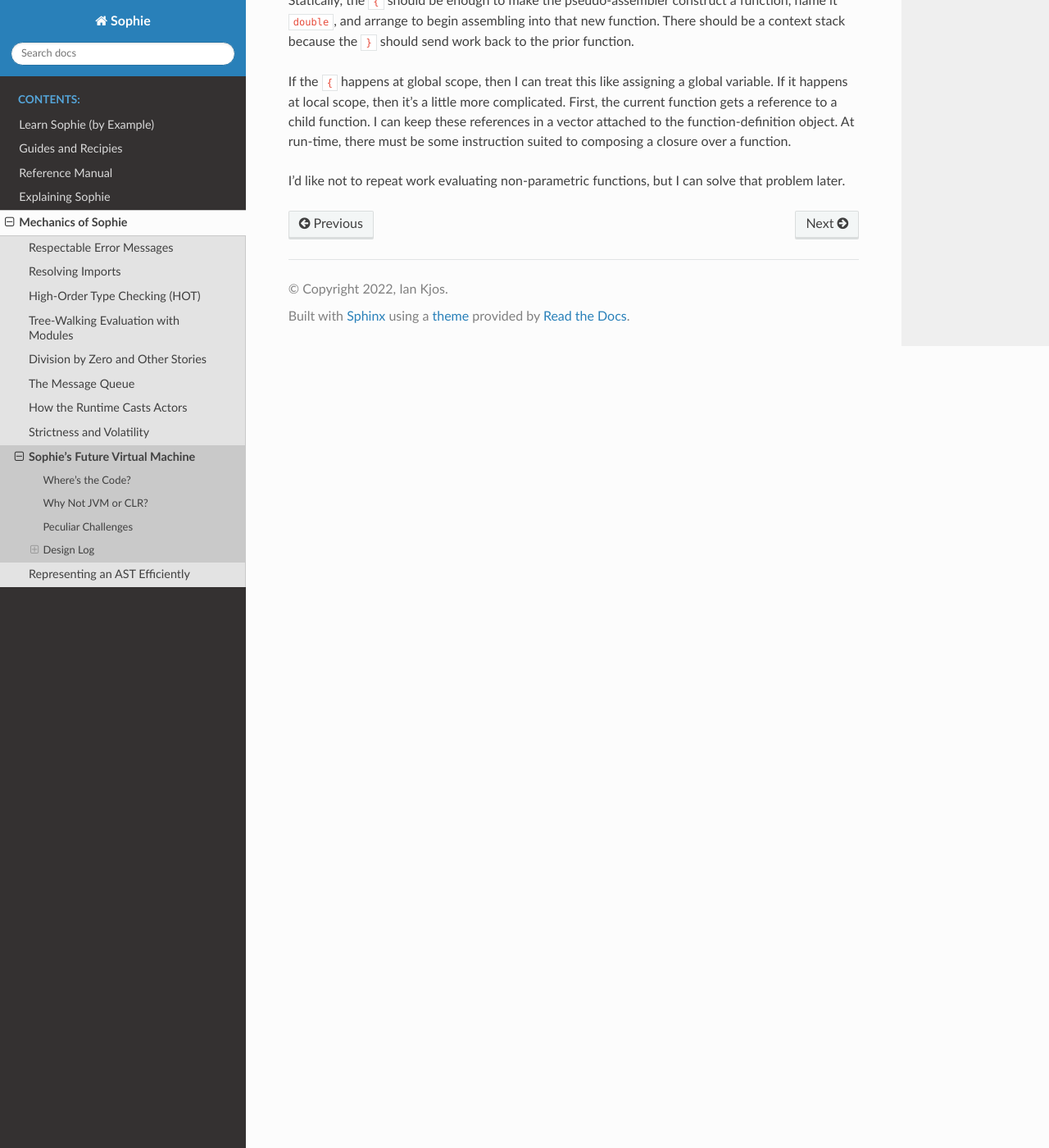
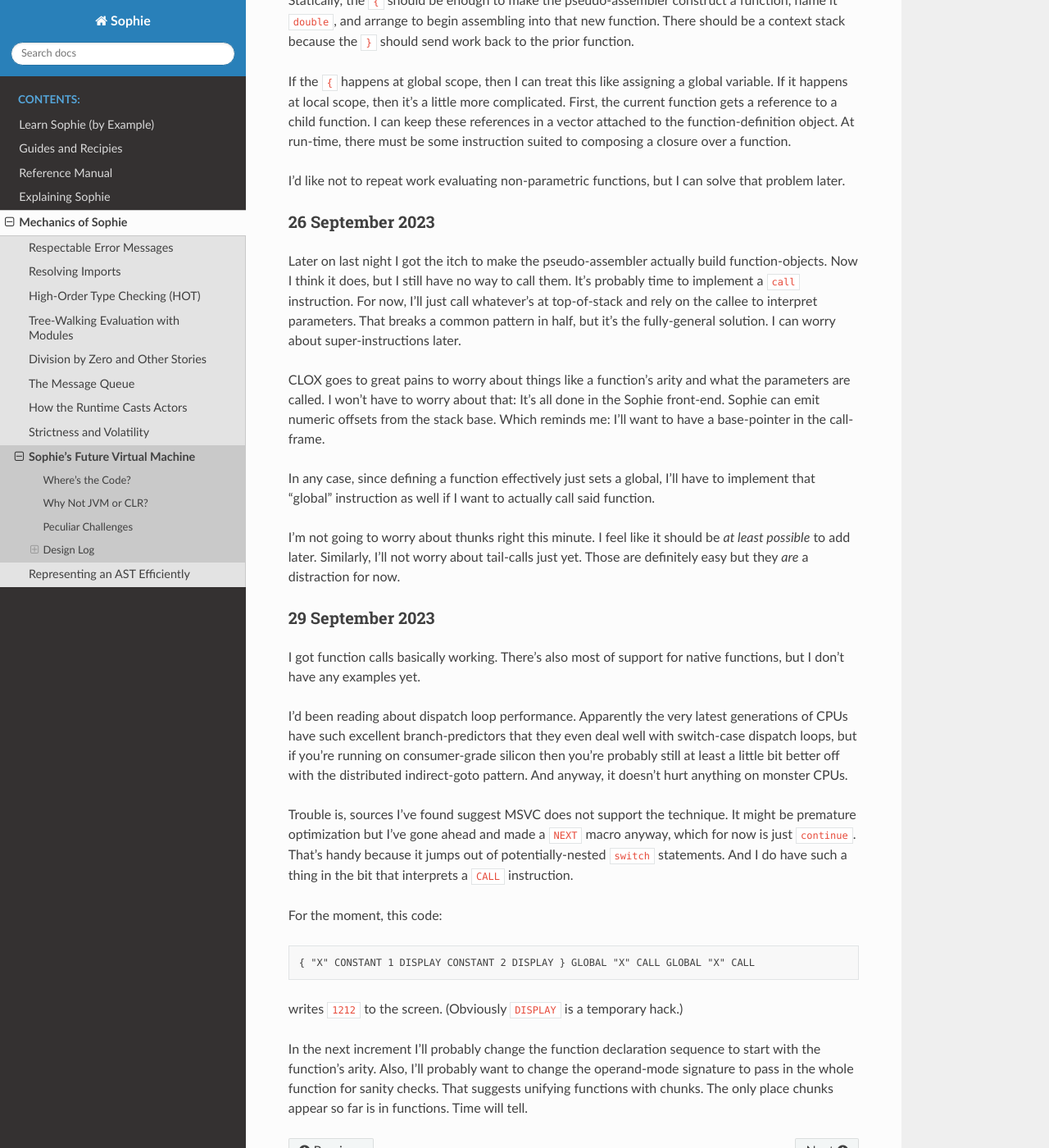
Before and after one commit to kjosib/sophie, a Sphinx documentation site: the page built from docs/tech/vm.rst, in a window 1280 px wide and 1400 px high, scrolled down 3478 px. Shown: the whole window at 82% size. Built offline with Sphinx 7.4.7 and the Read the Docs theme 2.0.0, drawn with Linux system fonts in a browser that asks for light colours.

Commit message:
Update vm.rst

```diff
--- a/docs/tech/vm.rst
+++ b/docs/tech/vm.rst
@@ -167,3 +167,53 @@ I can keep these references in a vector attached to the function-definition obje
 At run-time, there must be some instruction suited to composing a closure over a function.
 
 I'd like not to repeat work evaluating non-parametric functions, but I can solve that problem later.
+
+26 September 2023
+-----------------
+
+Later on last night I got the itch to make the pseudo-assembler actually build function-objects.
+Now I think it does, but I still have no way to call them.
+It's probably time to implement a ``call`` instruction.
+For now, I'll just call whatever's at top-of-stack and rely on the callee to interpret parameters.
+That breaks a common pattern in half, but it's the fully-general solution.
+I can worry about super-instructions later.
+
+CLOX goes to great pains to worry about things like a function's arity and what the parameters are called.
+I won't have to worry about that: It's all done in the Sophie front-end. Sophie can emit numeric offsets
+from the stack base. Which reminds me: I'll want to have a base-pointer in the call-frame.
+
+In any case, since defining a function effectively just sets a global, I'll have to implement that "global"
+instruction as well if I want to actually call said function.
+
+I'm not going to worry about thunks right this minute.
+I feel like it should be *at least possible* to add later.
+Similarly, I'll not worry about tail-calls just yet.
+Those are definitely easy but they *are* a distraction for now.
+
+29 September 2023
+-----------------
+
+I got function calls basically working. There's also most of support for native functions,
+but I don't have any examples yet.
+
+I'd been reading about dispatch loop performance. Apparently the very latest generations of
+CPUs have such excellent branch-predictors that they even deal well with switch-case dispatch loops,
+but if you're running on consumer-grade silicon then you're probably still at least a little
+bit better off with the distributed indirect-goto pattern.
+And anyway, it doesn't hurt anything on monster CPUs.
+
+Trouble is, sources I've found suggest MSVC does not support the technique.
+It might be premature optimization but I've gone ahead and made a ``NEXT`` macro anyway,
+which for now is just ``continue``.
+That's handy because it jumps out of potentially-nested ``switch`` statements.
+And I do have such a thing in the bit that interprets a ``CALL`` instruction.
+
+For the moment, this code::
+
+    { "X" CONSTANT 1 DISPLAY CONSTANT 2 DISPLAY } GLOBAL "X" CALL GLOBAL "X" CALL
+
+writes ``1212`` to the screen. (Obviously ``DISPLAY`` is a temporary hack.)
+
+In the next increment I'll probably change the function declaration sequence to start with the function's arity.
+Also, I'll probably want to change the operand-mode signature to pass in the whole function for sanity checks.
+That suggests unifying functions with chunks. The only place chunks appear so far is in functions. Time will tell.
```
